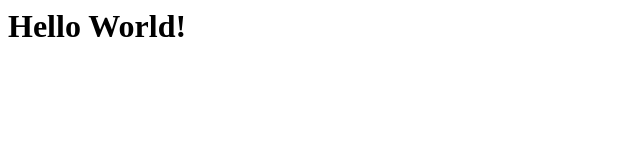
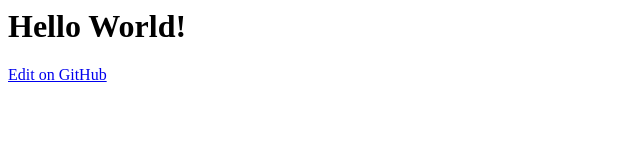
Before and after one commit to DemoSeine/DemoSeine.com, a plain HTML site: page out/index.html in a window 1280 px wide. Shown: the whole page, without its empty margins (0-640 px from the left). Drawn offline with Linux system fonts and the light colour scheme.

Commit message:
Update index.html

```diff
--- a/out/index.html
+++ b/out/index.html
@@ -1 +1,2 @@
 <h1>Hello World!</h1>
+<a href="https://github.com/DemoSeine/DemoSeine.com">Edit on GitHub</a>
```
